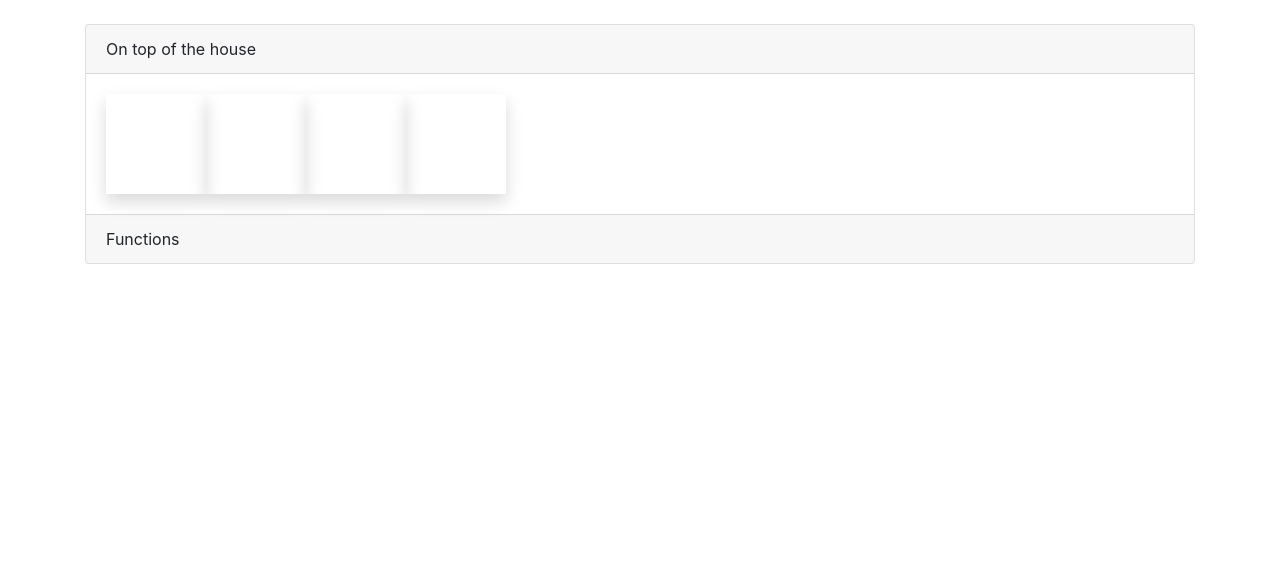
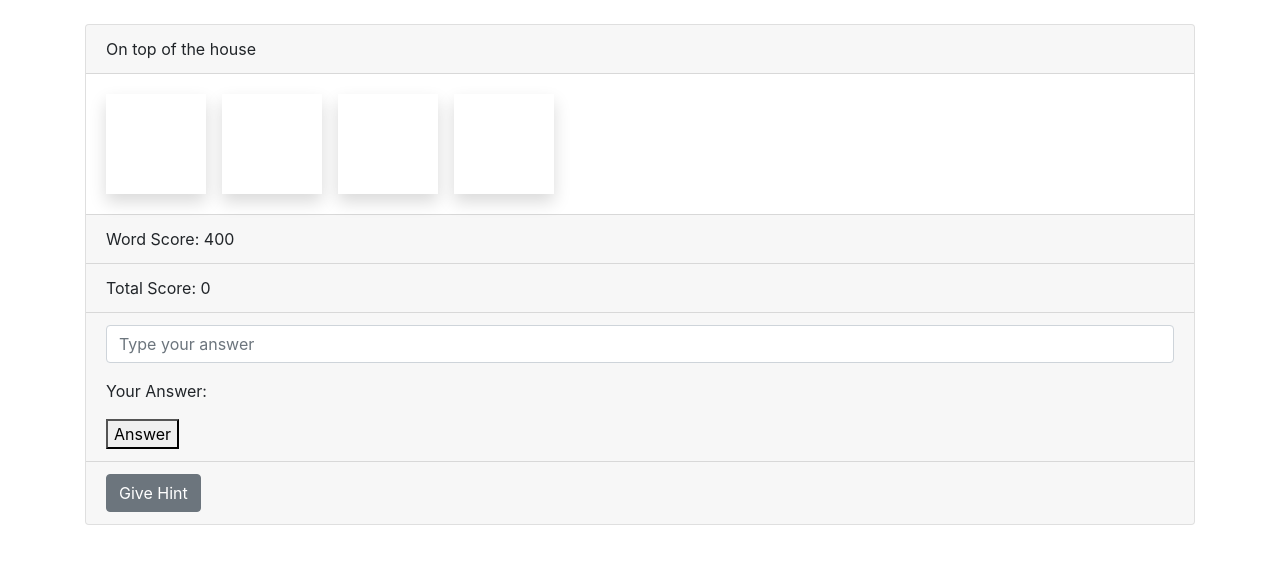
Before and after one commit to ridvanermaya/word-game, a Vue app: page / in a window 1280 px wide. Both pictures are taken after a click on the button "Start Game". Shown: the top 564 px of the page. Built offline with nearby package versions, Linux system fonts and the light colour scheme.

Commit message:
Scores and Answer input added, giveLetter function created

```diff
--- a/src/App.vue
+++ b/src/App.vue
@@ -12,14 +12,25 @@
       <div class="card-header">{{ currentQuestion.question }}</div>
       <div class="card-body">
         <div class="d-flex">
-          <div class="harf shadow" v-for="letter in letters" :key="'letter-'+letter.letter">
+          <div class="harf shadow mr-3" v-for="(letter, index) in letters" :key="'letter-'+index">
             <span v-if="letter.shown">{{ letter.letter }}</span>
             <span v-else></span>
           </div>
         </div>
       </div>
+      <div class="card-footer">Word Score: {{ letterScore }}</div>
+      <div class="card-footer">Total Score: {{ score }}</div>
       <div class="card-footer">
-        Functions
+        <p>
+          <input type="text" class="form-control" placeholder="Type your answer" v-model="playerAnswer">
+        </p>
+        <p>
+          Your Answer: {{ playerAnswer}}
+        </p>
+        <button @click="answer">Answer</button>
+      </div>
+      <div class="card-footer">
+        <button class="btn btn-secondary" @click="giveLetter">Give Hint</button>
       </div>
     </div>
   </div>
@@ -58,7 +69,8 @@ export default {
       currentQuestion: null,
       letters: [],
       score: 0,
-      letterScore: 0
+      letterScore: 0,
+      playerAnswer: ""
     }
   },
   methods: {
@@ -71,6 +83,27 @@ export default {
           shown: false
         });
       });
+      this.letterScore = this.letters.length * 100;
+    },
+    giveLetter() {
+      let randomLetterIndex = Math.floor(Math.random() * this.letters.length);
+
+      if(this.letterScore <= 100) {
+        return;
+      }
+
+      let letter = this.letters[randomLetterIndex];
+
+      while (letter.shown) {
+        randomLetterIndex = Math.floor(Math.random() * this.letters.length);
+        letter = this.letters[randomLetterIndex];
+      }
+
+      letter.shown = true;
+      this.letterScore -= 100;
+    },
+    answer() {
+      alert(this.playerAnswer);
     }
   }
 }
```
